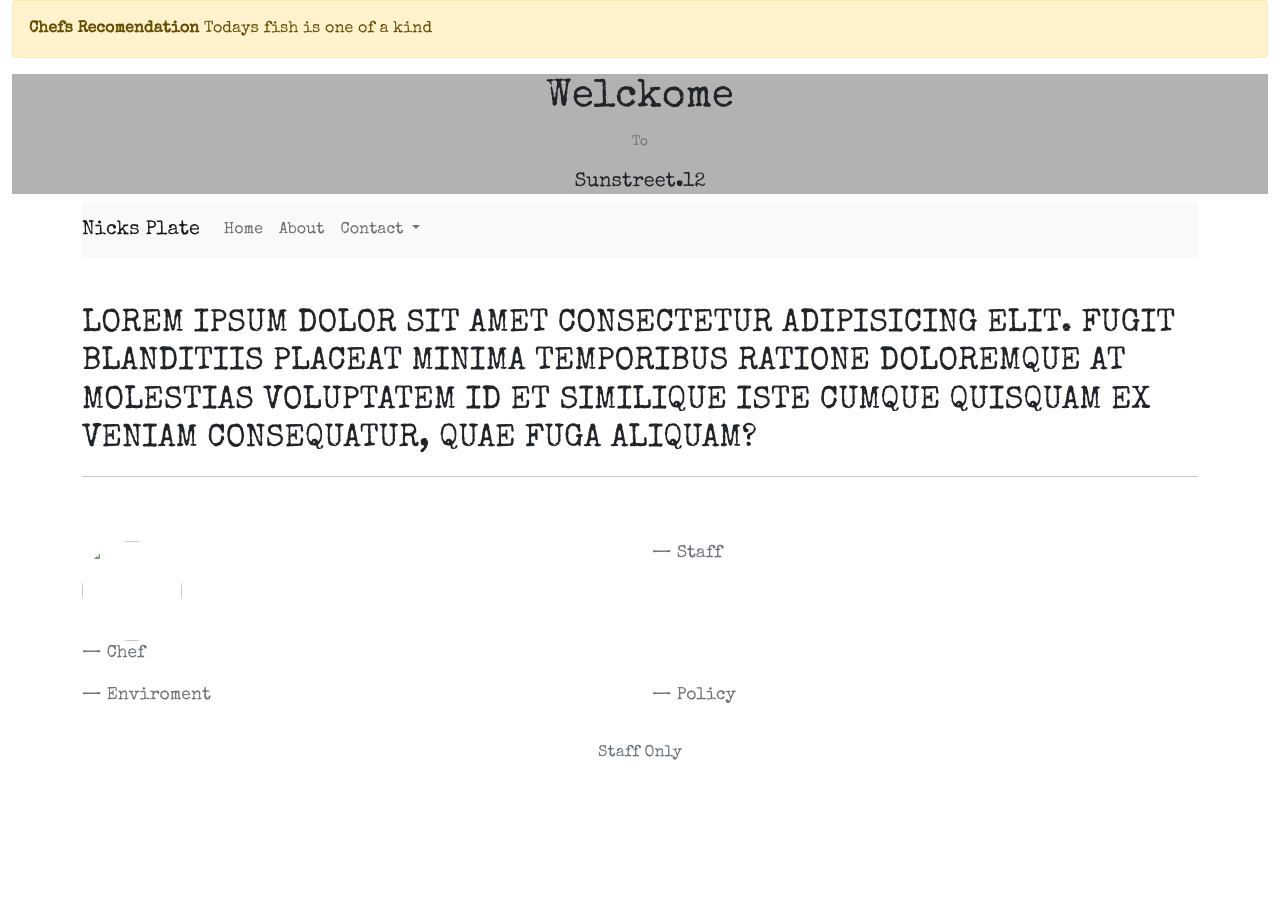
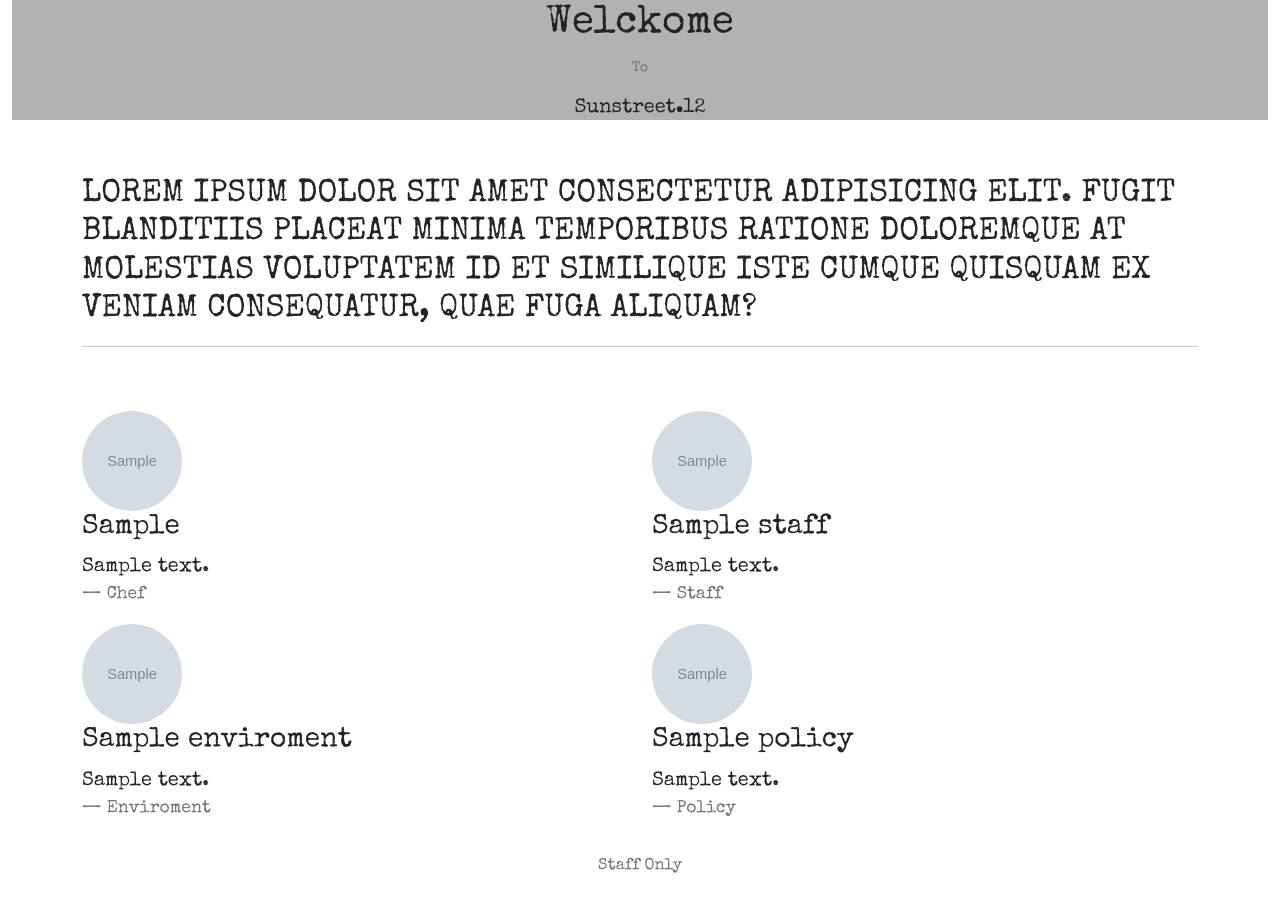
Before and after one commit to Code-Institute-Submissions/nicks-plate, a Django app: template templates/index.html in a window 1280 px wide. Before the commit the page ends 760 px from the top, so only its background shows below. Run offline with Django 3.2, Linux system fonts and the light colour scheme; tables that the repository leaves empty hold one stand-in row (values such as "Sample post"); the template is opened without the code that fills it: values that come from a table or form of the project are taken from there, most other values are stand-ins (such as "Sample title", 1, 10 or a date in 2020); grey boxes marked "Sample" are stand-in pictures; some web fonts are replaced.

Commit message:
added a new layout

```diff
--- a/templates/base.html
+++ b/templates/base.html
@@ -4,7 +4,7 @@
 <html class="h-100">
 
 <head>
-<title>CodeStar Blog</title>
+    <title>Nicks|Plate</title>
 
     <link rel="preconnect" href="https://fonts.gstatic.com">
     <link href="https://fonts.googleapis.com/css2?family=Roboto:wght@300&display=swap" rel="stylesheet">
@@ -22,19 +22,23 @@
 
 <body class="d-flex flex-column h-100 main-bg">
 
+<!-- Welcome Image -->
+
+<!-- Welcme Text -->
 <div class="container-fluid">
-    <div class="row d-none d-sm-block">
+    <div class="row">
         <div class="col-12">
-            <div class="alert alert-warning">
-                <strong>Chefs Recomendation</strong> Todays fish is one of a kind
+            <section class="callout jumbotron text-center">
+                <h1>Welckome</h1>
+                <p class="text-muted"><small>To</small></p>
+                <h3 class="lead">Sunstreet<strong><strong>.</strong>12</strong>
+                    <span class="d-inline d-sm-none"><br></span>
+                </h3>
+            </section>
         </div>
     </div>
 </div>
-</div>
-
-
-
-
+    <!-- /.Welcome Image  -->
 
 
 <main class="flex-shrink-0 main-bg">
--- a/templates/index.html
+++ b/templates/index.html
@@ -2,52 +2,6 @@
 
 {% block content %}
 
-<!-- Welcome Image -->
-
-<!-- Welcme Text -->
-<div class="container-fluid">
-    <div class="row">
-        <div class="col-12">
-            <section class="callout jumbotron text-center">
-                <h1>Welckome</h1>
-                <p class="text-muted"><small>To</small></p>
-                <h3 class="lead">Sunstreet<strong><strong>.</strong>12</strong>
-                    <span class="d-inline d-sm-none"><br></span>
-                </h3>
-
-
-            </section>
-        </div>
-    </div>
-</div>
-    <!-- /.Welcome Image  -->
-
-    <!-- Nav -->
-<div class="container">
-    <nav class="navbar navbar-light navbar-expand-sm bg-light">
-        <a class="navbar-brand" href="{% url 'home' %}">Nicks Plate</a>
-
-        <button class="navbar-toggler ml-auto" type="button" data-toggle="collapse" data-target="#navbarNavDropdown" aria-controls="navbarNavDropdown" aria-expanded="false" aria-label="Toggle navigation">
-            <span class="navbar-toggler-icon"></span></button>
-
-        <div class="collapse navbar-collapse" id="navbarNavDropdown">
-            <ul class="navbar-nav mr-auto">
-                <li class="active nav-item mr-2"><a class="nav-link" href="{% url 'home' %}">Home</a></li>
-                <li class="nav-item mr-2"><a class="nav-link" href="">About</a></li>
-                <li class="nav-item dropdown">
-                    <a class="nav-link dropdown-toggle" href="#" id="navbarDropdownMenuLink" role="button" data-toggle="dropdown" aria-haspopup="true" aria-expanded="false">
-                        Contact
-                    </a>
-                    <div class="dropdown-menu" aria-labelledby="navbarDropdownMenuLink">
-                        <a class="dropdown-item" href="#">Online Booking</a>
-                        <a class="dropdown-item" href="#">Call n Ask</a>
-                    </div>
-                </li>
-            </ul>
-        </div>
-
-    </nav>
-</div>
 
 <!-- /.Main information -->
 <div class="container">
@@ -58,45 +12,62 @@
                 <hr />
             </div>
         </div>
+        <!-- Chefs todys dish -->
         <div class="row">
             <div class="col-12 col-md-6">
                 <div class="media">
                     <div class="d-none d-sm-block">
-                        <img src="" class="rounded-circle mr-3" height=100 width=100>
+                        <img src="{{ meal.featured_image }}" class="rounded-circle mr-3" height=100 width=100>
                     </div>
                     <div class="media-body">
                         <blockquote class="blockquote">
-                            <p>  </p>
+                            <h3>{{ meal.todays_meal }}</h3>
+                            <p>{{ meal.description }}</p>
                             <footer class="blockquote-footer">Chef</footer>
                         </blockquote>
                     </div>
                 </div>
             </div>
+            <!-- Staffs storys of workplace -->
             <div class="col-12 col-md-6">
                 <div class="media">
+                    <div class="d-none d-sm-block">
+                        <img src="{{ staff.featured_image }}" class="rounded-circle mr-3" height=100 width=100>
+                    </div>
                     <div class="media-body">
                         <blockquote class="blockquote">
-                            <p></p>
+                            <h3>{{ staff.staff_title }}</h3>
+                            <p>{{ staff.description }}</p>
                             <footer class="blockquote-footer">Staff</footer>
                         </blockquote>
                     </div>
                 </div>
             </div>
+            <!-- Steakholders take on enviroment -->
             <div class="col-12 col-md-6">
                 <div class="media">
+                    <div class="d-none d-sm-block">
+                        <img src="{{ enviroment.featured_image }}" class="rounded-circle mr-3" height=100 width=100>
+                    </div>
                     <div class="media-body">
                         <blockquote class="blockquote">
-                            <p></p>
+                            <h3>{{ enviroment.environment_title }}</h3>
+                            <p>{{ enviroment.description }}</p>
                             <footer class="blockquote-footer">Enviroment</footer>
                         </blockquote>
                     </div>
                 </div>
             </div>
+            <!-- Nicks place policy for a better day -->
             <div class="col-12 col-md-6">
                 <div class="media">
+                    <div class="d-none d-sm-block">
+                        <img src="{{ policy.featured_image }}" class="rounded-circle mr-3" height=100 width=100>
+                    </div>
                     <div class="media-body">
                         <blockquote class="blockquote">
-                            <p></p>
+                            <h3>{{ policy.policy_title }}</h3>
+                            <p>{{ policy.description }}</p>
                             <footer class="blockquote-footer">Policy</footer>
                         </blockquote>
                     </div>
@@ -106,6 +77,4 @@
     </section>
 </div>
 <!-- /.Main information -->
-
-
 {% endblock %}
```
Also changed, not shown: sthlm/views.py (line endings or trailing spaces). Lines whose indentation alone changed are shown as unchanged.
